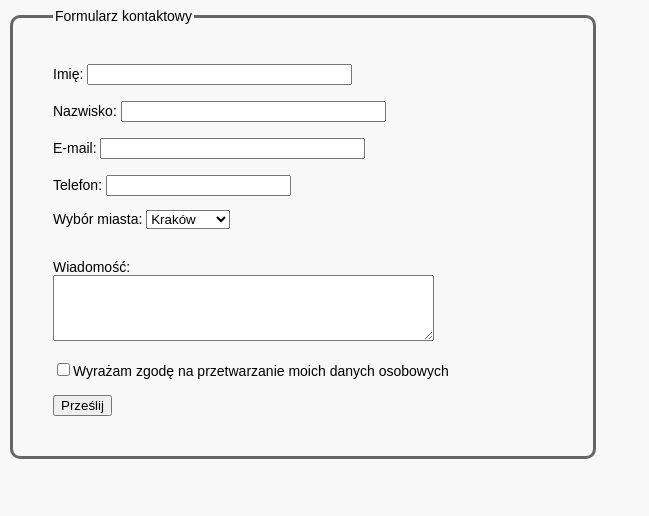
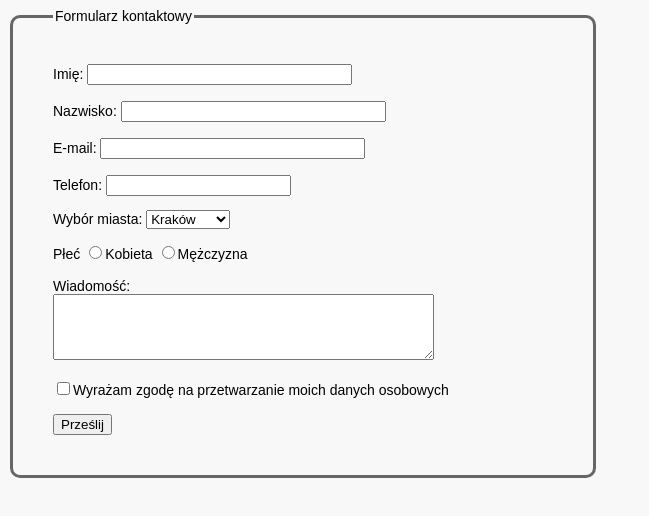
Before and after one commit to gosia5438/gosia5438.github.io, a plain HTML site: page zadania-domowe/zadanie-1/index.html in a window 1280 px wide. Shown: the whole page, without its empty margins (0-649 px from the left). Drawn offline with Linux system fonts and the light colour scheme.

Commit message:
formularz html

```diff
--- a/zadania-domowe/zadanie-1/index.html
+++ b/zadania-domowe/zadanie-1/index.html
@@ -39,7 +39,10 @@
             <option value= "waw">Warszawa</option>
             <option value= "gd">Gdańsk</option>
             </select></p>
-            <br>
+            <label>Płeć </label>
+            <label><input type="radio" name="plec" value="kobieta">Kobieta</label>
+            <label><input type="radio" name="plec" value="mezczyzna">Mężczyzna</label>
+            <br><br>
             <label for="wiadomosc">Wiadomość:</label><br>
             <textarea name="comments" id="wiadomosc" cols="45" maxlength="400" rows="4"></textarea>
             <br>
```
Also changed, not shown: warsztaty/formularz-html/index.html (+1 -1 lines).
